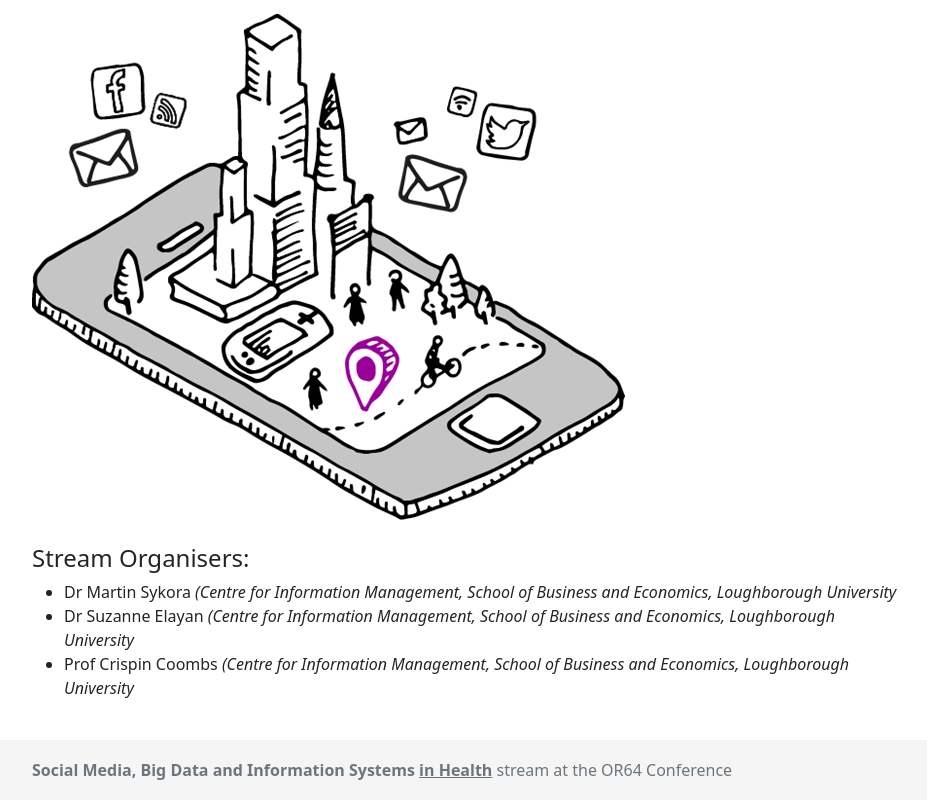
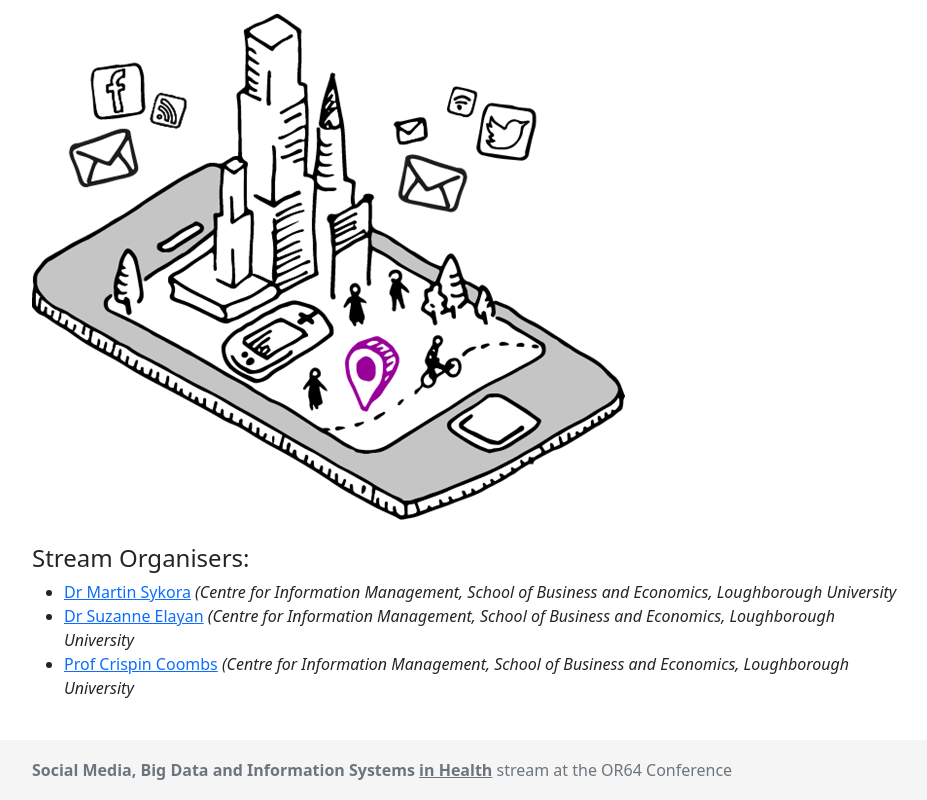
Before and after one commit to martinsykora/SMBDIS-in-Health-OR64, a plain HTML site: page index.html in a window 1280 px wide. Shown: the part 731-1531 px from the top of the page, without its empty margins (173-1100 px from the left). Drawn offline with nearby package versions, Linux system fonts and the light colour scheme.

Commit message:
Update index.html

```diff
--- a/index.html
+++ b/index.html
@@ -64,9 +64,9 @@
 
 			<h4>Stream Organisers:</h4>
 			<ul>
-				<li>Dr Martin Sykora <i>(Centre for Information Management, School of Business and Economics, Loughborough University</i></li>
-				<li>Dr Suzanne Elayan <i>(Centre for Information Management, School of Business and Economics, Loughborough University</i></li>
-				<li>Prof Crispin Coombs <i>(Centre for Information Management, School of Business and Economics, Loughborough University</i></li>
+				<li><a href="https://www.lboro.ac.uk/departments/sbe/staff/martin-sykora/", target="_blank">Dr Martin Sykora</a> <i>(Centre for Information Management, School of Business and Economics, Loughborough University</i></li>
+				<li><a href="https://www.lboro.ac.uk/departments/sbe/staff/suzanne-elayan/", target="_blank">Dr Suzanne Elayan</a> <i>(Centre for Information Management, School of Business and Economics, Loughborough University</i></li>
+				<li><a href="https://www.lboro.ac.uk/departments/sbe/staff/crispin-coombs/", target="_blank">Prof Crispin Coombs</a> <i>(Centre for Information Management, School of Business and Economics, Loughborough University</i></li>
 			</ul>
 			</br>
 
```
